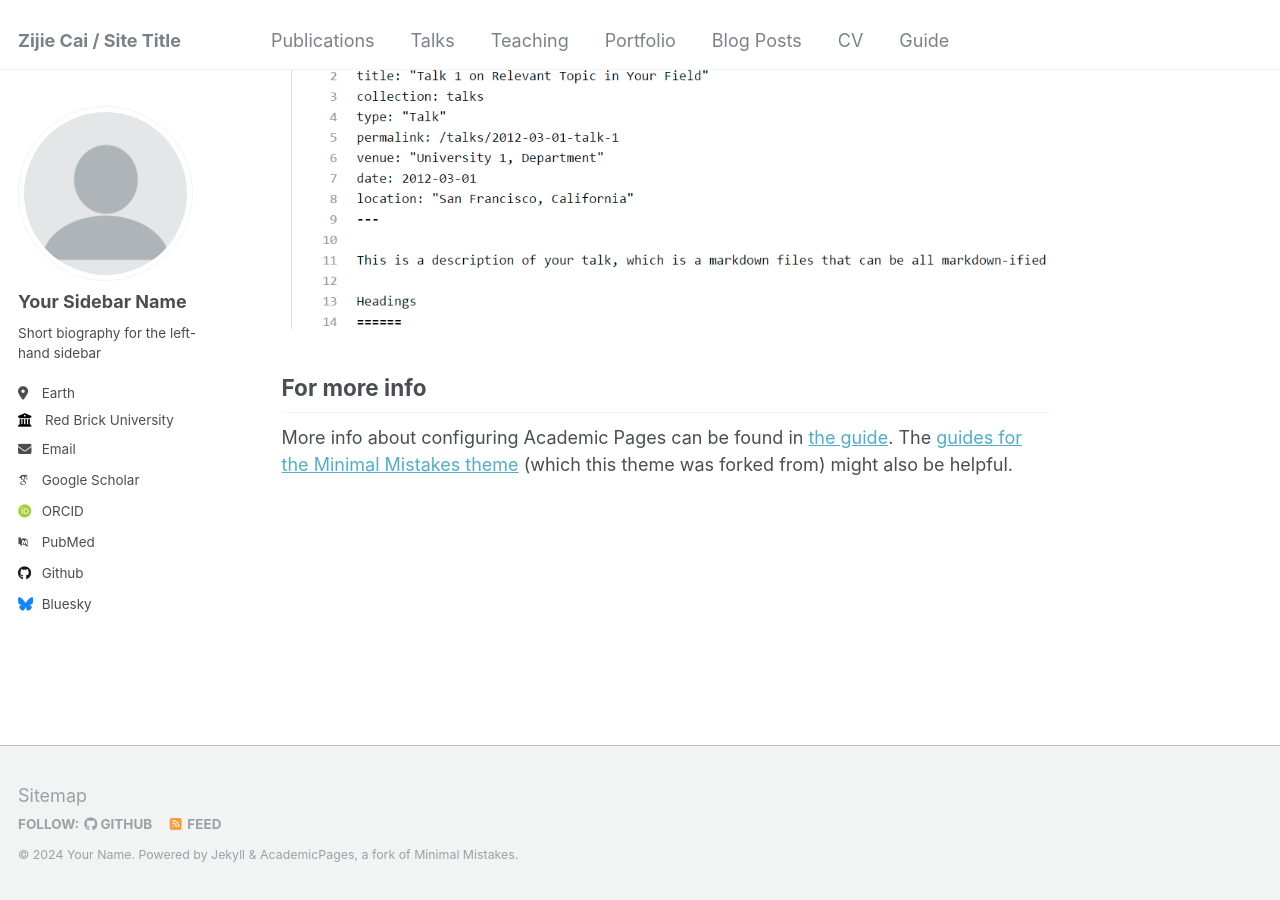
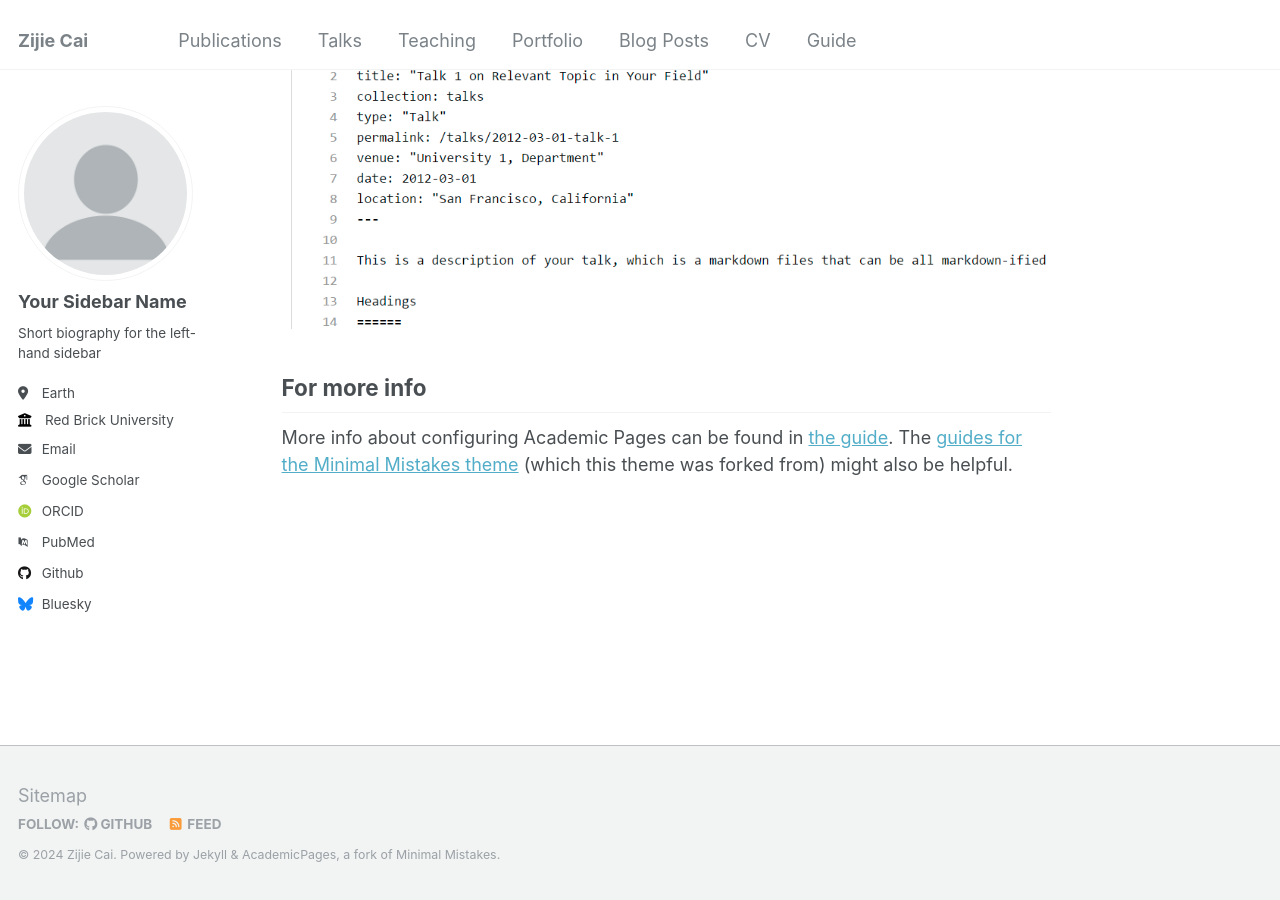
Before and after one commit to zijie-cai/zijie-cai.github.io, a Jekyll site: the page built from _pages/about.md, in a window 1280 px wide and 900 px high, scrolled down 2660 px. Built offline with Jekyll 4.4.1, drawn with Linux system fonts in a browser that asks for light colours; some web fonts are replaced.

Commit message:
Update _config.yml

```diff
--- a/_config.yml
+++ b/_config.yml
@@ -8,9 +8,9 @@
 
 # Basic Site Settings
 locale                   : "en-US"
-title                    : "Zijie Cai / Site Title"
+title                    : "Zijie Cai"
 title_separator          : "-"
-name                     : &name "Your Name"
+name                     : &name "Zijie Cai"
 description              : &description "personal description"
 url                      : https://academicpages.github.io # the base hostname & protocol for your site e.g. "https://mmistakes.github.io"
 baseurl                  : "" # the subpath of your site, e.g. "/blog"
```
